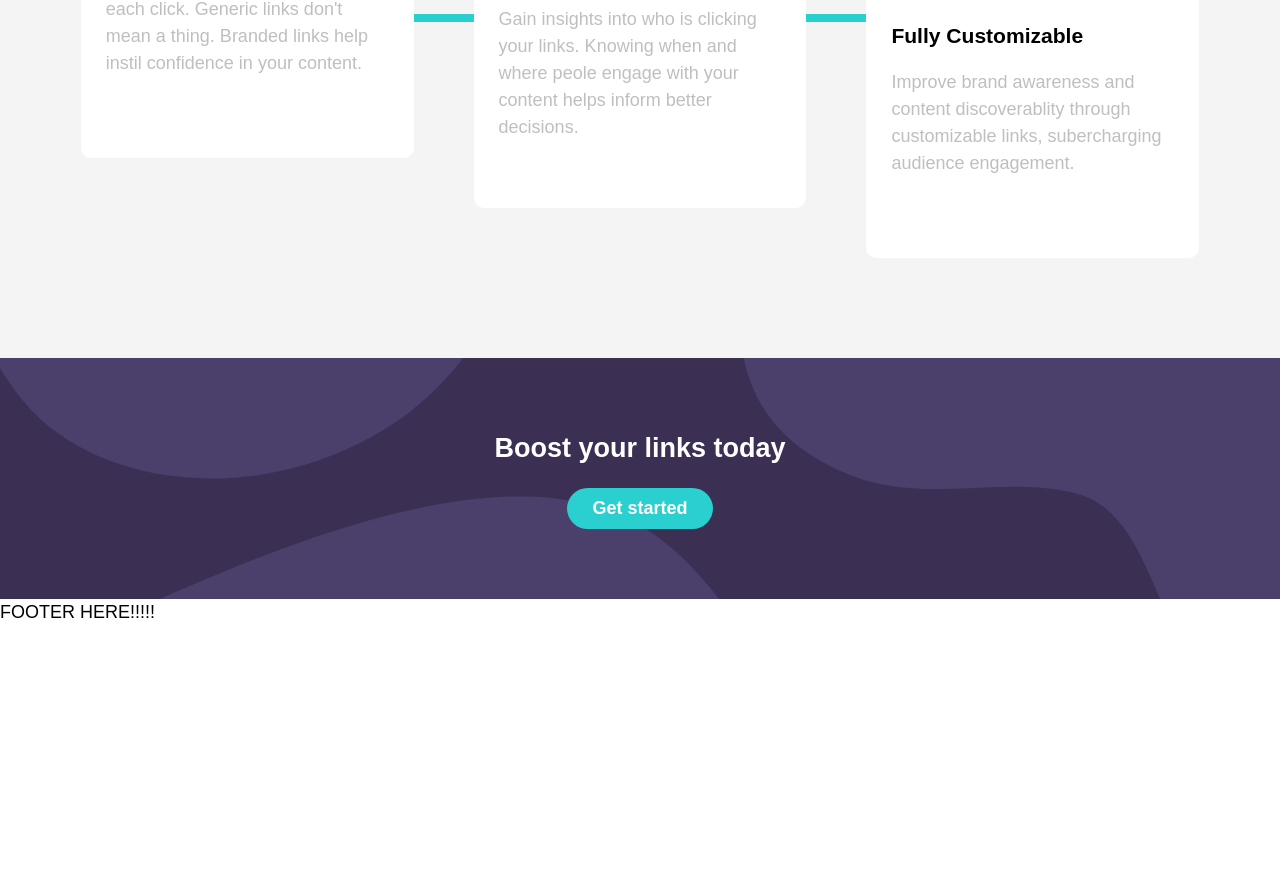
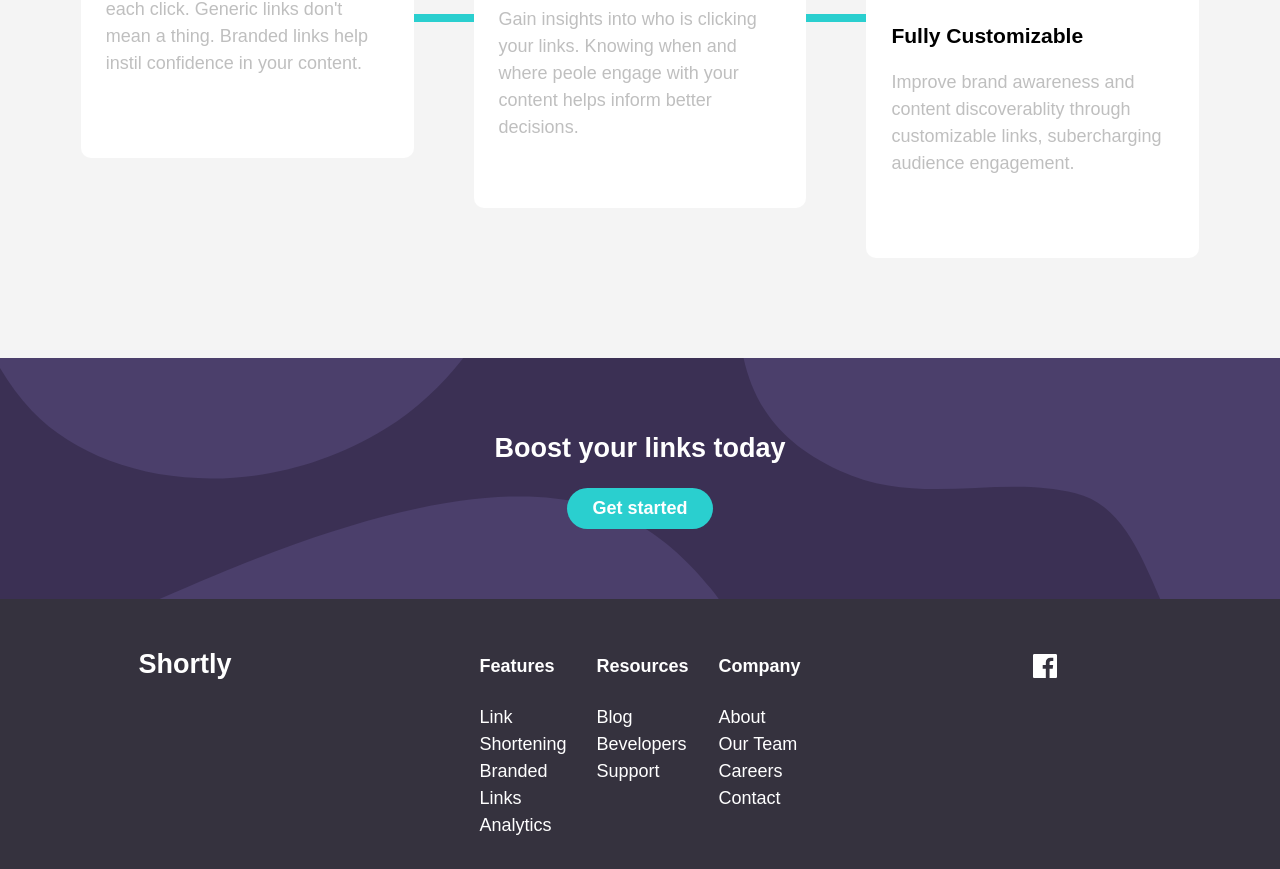
Before and after one commit to sklehti/url-shortening-api-master, a React (Create React App) app: page / in a window 1280 px wide. Shown: the part 1168-2037 px from the top of the page. Before the commit the page ends 1794 px from the top, so only its background shows below. Built offline with nearby package versions, Linux system fonts and the light colour scheme.

Commit message:
footer style almost done

```diff
--- a/src/components/Footer.tsx
+++ b/src/components/Footer.tsx
@@ -1,9 +1,56 @@
 import React from "react";
+import facebookIcon from "../images/icon-facebook.svg";
 
 const Footer = () => {
   return (
-    <div>
-      <>FOOTER HERE!!!!!</>
+    <div className="footer-layout">
+      <div className="column-1">
+        <h2 className="footer-title">Shortly</h2>
+      </div>
+      <div className="column-2">
+        <h4>Features</h4>
+        <div>
+          <a>Link Shortening</a>
+        </div>
+        <div>
+          <a>Branded Links</a>
+        </div>
+        <div>
+          <a>Analytics</a>
+        </div>
+      </div>
+      <div className="column-3">
+        <h4>Resources</h4>
+        <div>
+          <a>Blog</a>
+        </div>
+
+        <div>
+          <a>Bevelopers</a>
+        </div>
+
+        <div>
+          <a>Support</a>
+        </div>
+      </div>
+      <div className="column-4">
+        <h4>Company</h4>
+        <div>
+          <a>About</a>
+        </div>
+        <div>
+          <a>Our Team</a>
+        </div>
+        <div>
+          <a>Careers</a>
+        </div>
+        <div>
+          <a>Contact</a>
+        </div>
+      </div>
+      <div className="column-5">
+        <img src={facebookIcon} alt="facebook icon" />
+      </div>
     </div>
   );
 };
--- a/src/styles.css
+++ b/src/styles.css
@@ -131,6 +131,15 @@ p {
   justify-content: center;
   align-items: center;
   padding: 70px 0;
+}
+
+.footer-layout {
+  background-color: hsl(255, 11%, 22%);
+  padding: 30px;
+}
+
+.footer-title {
+  padding-top: 15px;
 }
 
 @media only screen and (max-width: 900px) {
@@ -386,4 +395,30 @@ p {
   .bg-boost-layout-div {
     text-align: center;
   }
+
+  .footer-layout {
+    display: grid;
+    grid-template-columns: repeat(11, 1fr);
+    color: #fff;
+  }
+
+  .column-1 {
+    /* grid-column: 1/12; */
+    grid-column: 2/3;
+  }
+  .column-2 {
+    grid-column: 5/6;
+    padding: 0 15px;
+  }
+  .column-3 {
+    padding: 0 15px;
+  }
+  .column-4 {
+    padding: 0 15px;
+  }
+  .column-5 {
+    /* grid-column: 5/12; */
+    grid-column: 10 / 11;
+    padding-top: 25px;
+  }
 }
```
